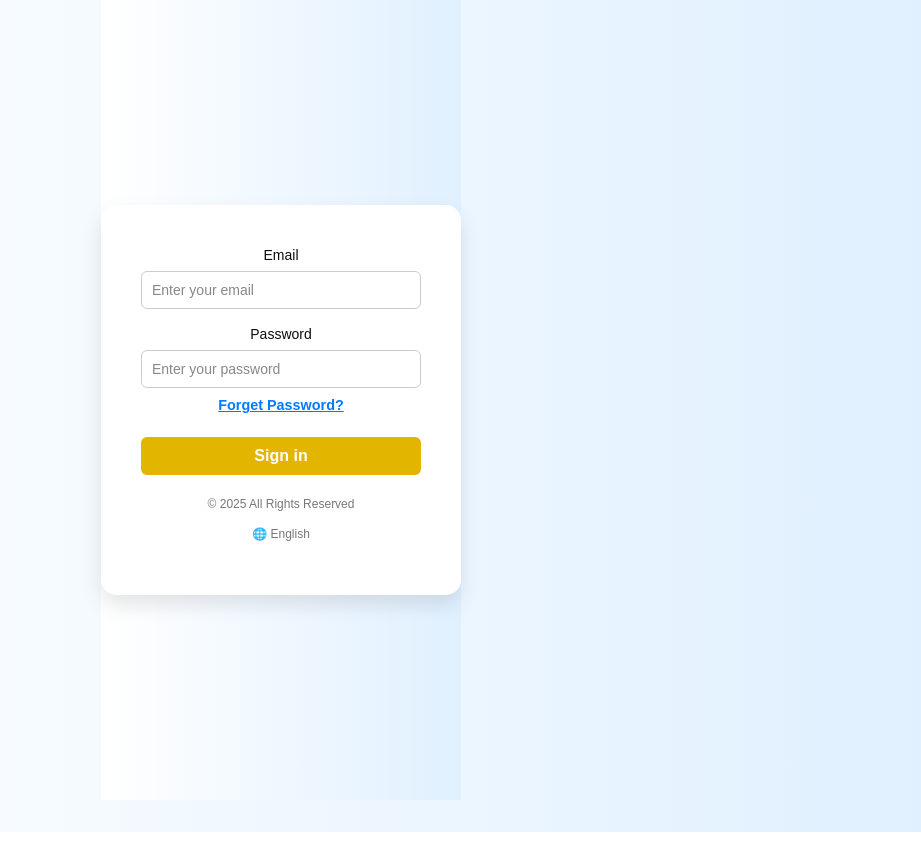
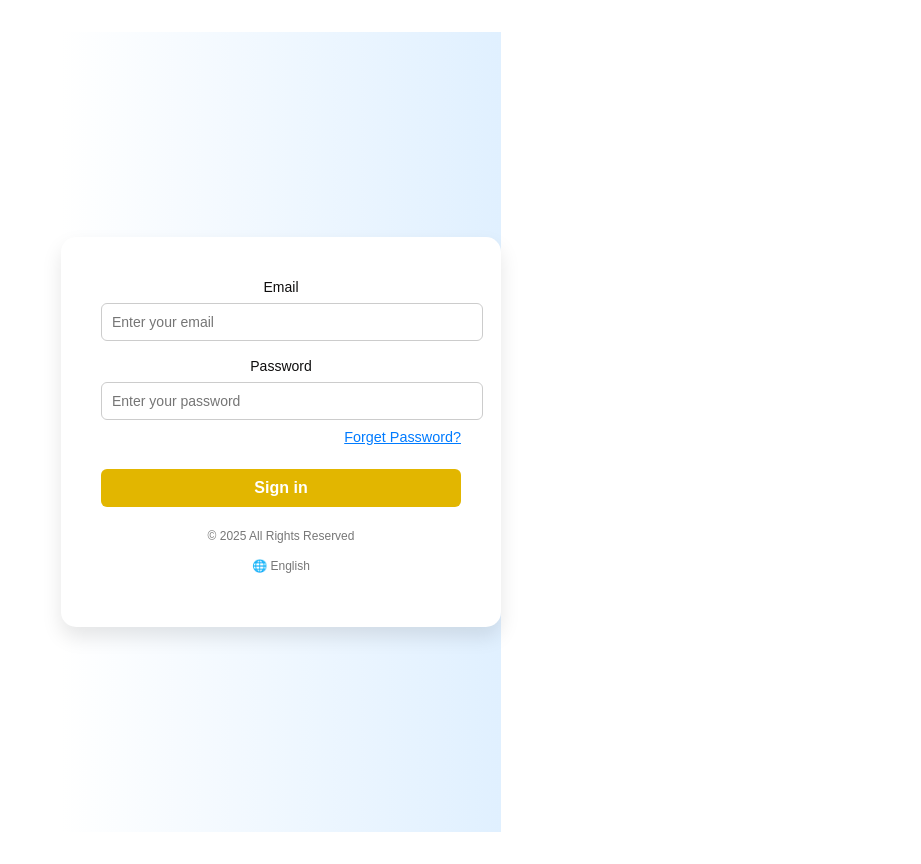
Before and after one commit to sikandarsayyad/Whizfortune_frontend, a React (Vite) app: page / in a window 1280 px wide. Shown: the whole page, without its empty margins (359-1280 px from the left). Before the commit the page ends 832 px from the top, so only its background shows below. Built offline with nearby package versions, Linux system fonts and the light colour scheme.

Commit message:
Removed Login.css and updated project

```diff
--- a/src/components/Login.jsx
+++ b/src/components/Login.jsx
@@ -1,7 +1,6 @@
 import React, { useState } from 'react'
 import {useNavigate} from "react-router-dom";
 import axios from "axios";
-import "./Login.css";
 
 
 const Login = () => {
--- a/src/components/login.css
+++ /dev/null
@@ -1,136 +0,0 @@
-/* login.css */
-
-* {
-  box-sizing: border-box;
-}
-
-html, body {
-  margin: 0;
-  padding: 0;
-  height: 100%;
-  font-family: Arial, sans-serif;
-  background: linear-gradient(to right, white, #e0f0ff);
-}
-
-/* 💥 Center the login card */
-.login-container {
-  display: flex;
-  justify-content: center;
-  align-items: center;
-  height: 100vh;
-  width: 100vw;
-}
-
-/* Login card box */
-.login-card {
-  background: white;
-  padding: 40px;
-  border-radius: 15px;
-  box-shadow: 0 10px 20px rgba(0, 0, 0, 0.1);
-  width: 360px;
-}
-
-.logo-section {
-  text-align: center;
-  margin-bottom: 30px;
-}
-
-.logo {
-  height: 60px;
-  margin-bottom: 10px;
-}
-
-.subtitle {
-  color: #e2b600;
-  font-weight: 600;
-  font-size: 14px;
-}
-
-/* Label text */
-form label {
-  display: block;
-  margin-bottom: 5px;
-  font-size: 14px;
-  color: #0e0d0d;
-}
-
-/* Input fields */
-form input {
-  width: 100%;
-  padding: 10px;
-  margin-bottom: 15px;
-  border: 1px solid #ccc;
-  border-radius: 6px;
-  background-color: white;  /* ✅ white background */
-  color: black;             /* ✅ black text */
-  font-size: 14px;
-}
-
-/* Placeholder text style */
-form input::placeholder {
-  color: #888;
-}
-
-/* Button style */
-form button {
-  width: 100%;
-  padding: 10px;
-  background-color: #e2b600;
-  color: white;
-  border: none;
-  border-radius: 6px;
-  cursor: pointer;
-  font-weight: bold;
-}
-
-
-/* Footer text */
-.footer {
-  text-align: center;
-  font-size: 12px;
-  color: #777;
-  margin-top: 20px;
-}
-.forgot-password {
-  width: 100%;
-  text-align: right;
-  margin-top: -10px;
-  margin-bottom: 20px;
-}
-
-.forgot-password a {
-  font-size: 13px;
-  color: #0077cc;
-  text-decoration: none;
-}
-
-.forgot-password a:hover {
-  text-decoration: underline;
-}
-.reset-link {
-  background: none;
-  border: none;
-  color: #007bff;
-  text-decoration: underline;
-  cursor: pointer;
-  font-size: 0.9rem;
-  padding: 0;
-}
-/* Minimizing blur effect */
-.login-card.minimized {
-  opacity: 0.3;
-  filter: blur(2px);
-  pointer-events: none;
-  transition: all 0.3s ease;
-}
-
-/* Optional: improve button appearance */
-.reset-link {
-  background: none;
-  border: none;
-  color: #007bff;
-  text-decoration: underline;
-  cursor: pointer;
-  font-size: 0.9rem;
-  padding: 0;
-}
```
